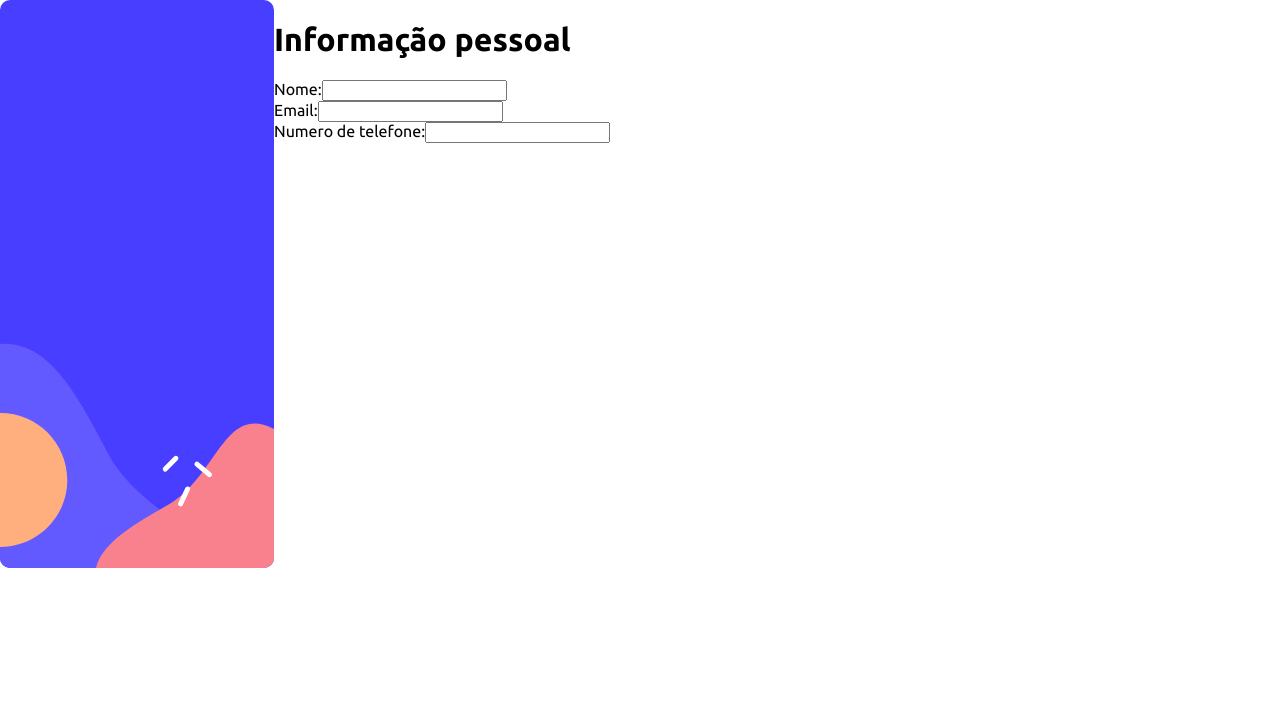
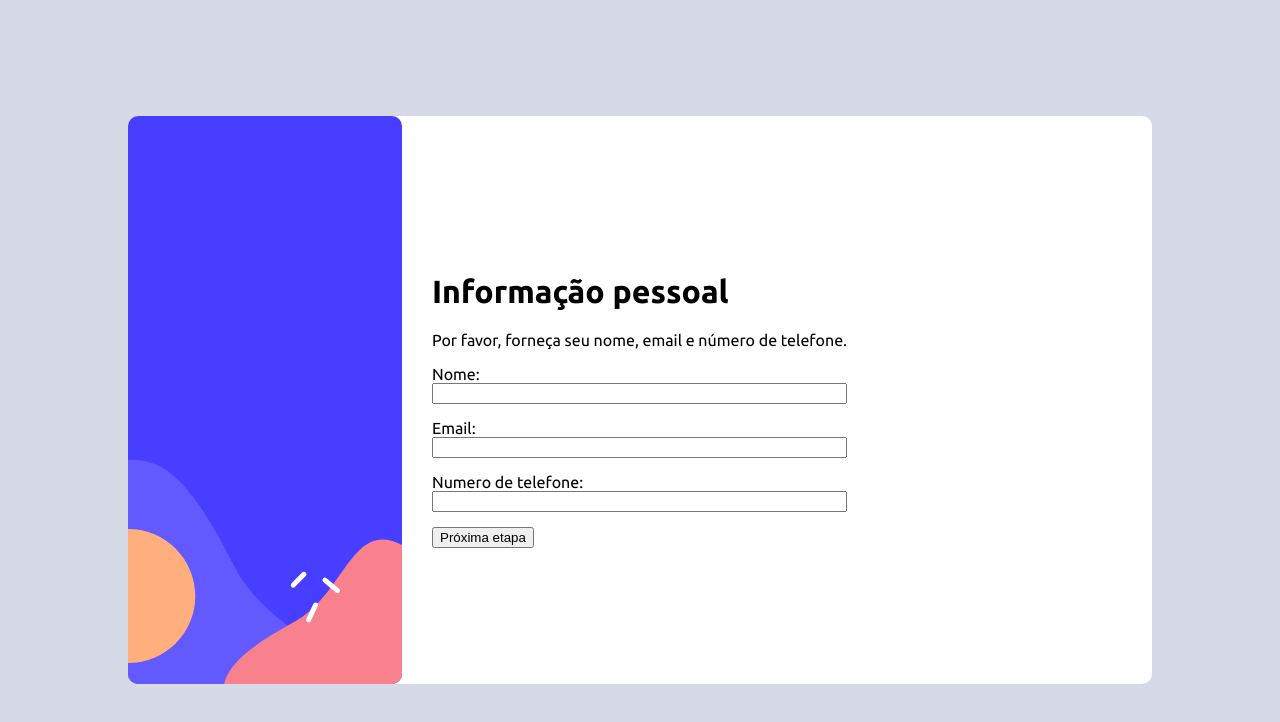
Before and after one commit to tobiasramos/multi-step-form, a JavaScript app: page / in a window 1280 px wide. Shown: the top 722 px of the page. Built offline with nearby package versions, Linux system fonts and the light colour scheme; the HTML template or start-up script is replaced by a standard one.

Commit message:
Centralizando a tela home

```diff
--- a/src/App.css
+++ b/src/App.css
@@ -3,6 +3,10 @@
 .App {
   margin: 0px;
   padding: 0px;
+  display: flex;
+  justify-content: center;
   box-sizing: border-box;
-  font-family: 'Ubuntu', sans-serif
+  font-family: 'Ubuntu', sans-serif;
+  height: 100vh;
+  background-color: hsl(229, 24%, 87%);
 }
--- a/src/components/personalInfo/personal-info.js
+++ b/src/components/personalInfo/personal-info.js
@@ -1,24 +1,35 @@
-import styled from 'styled-components';
-
+import styled from "styled-components";
 
 const PersonalInfo = () => {
   return (
-    <form>
+    <Form>
       <h1>Informação pessoal</h1>
-      <div>
+      <p>Por favor, forneça seu nome, email e número de telefone.</p>
+      <CampInput>
         <label>Nome:</label>
         <input type="text" />
-      </div>
-      <div>
+      </CampInput>
+      <CampInput>
         <label>Email:</label>
         <input type="email" />
-      </div>
-      <div>
+      </CampInput>
+      <CampInput>
         <label>Numero de telefone:</label>
         <input type="text" />
-      </div>
-    </form>
+      </CampInput>
+      <button>Próxima etapa</button>
+    </Form>
   );
 };
 
 export default PersonalInfo;
+
+const Form = styled.form`
+  margin-left: 30px;
+`;
+
+const CampInput = styled.div`
+  display: flex;
+  flex-direction: column;
+  margin-bottom: 15px;
+`;
--- a/src/page/home.js
+++ b/src/page/home.js
@@ -13,5 +13,10 @@ const Home = () => {
 export default Home;
 
 const DivConainer = styled.div`
+  width: 80%;
+  margin: auto auto;
   display: flex;
+  align-items: center;
+  border-radius: 10px;
+  background-color: hsl(0, 0%, 100%);
 `;
```
